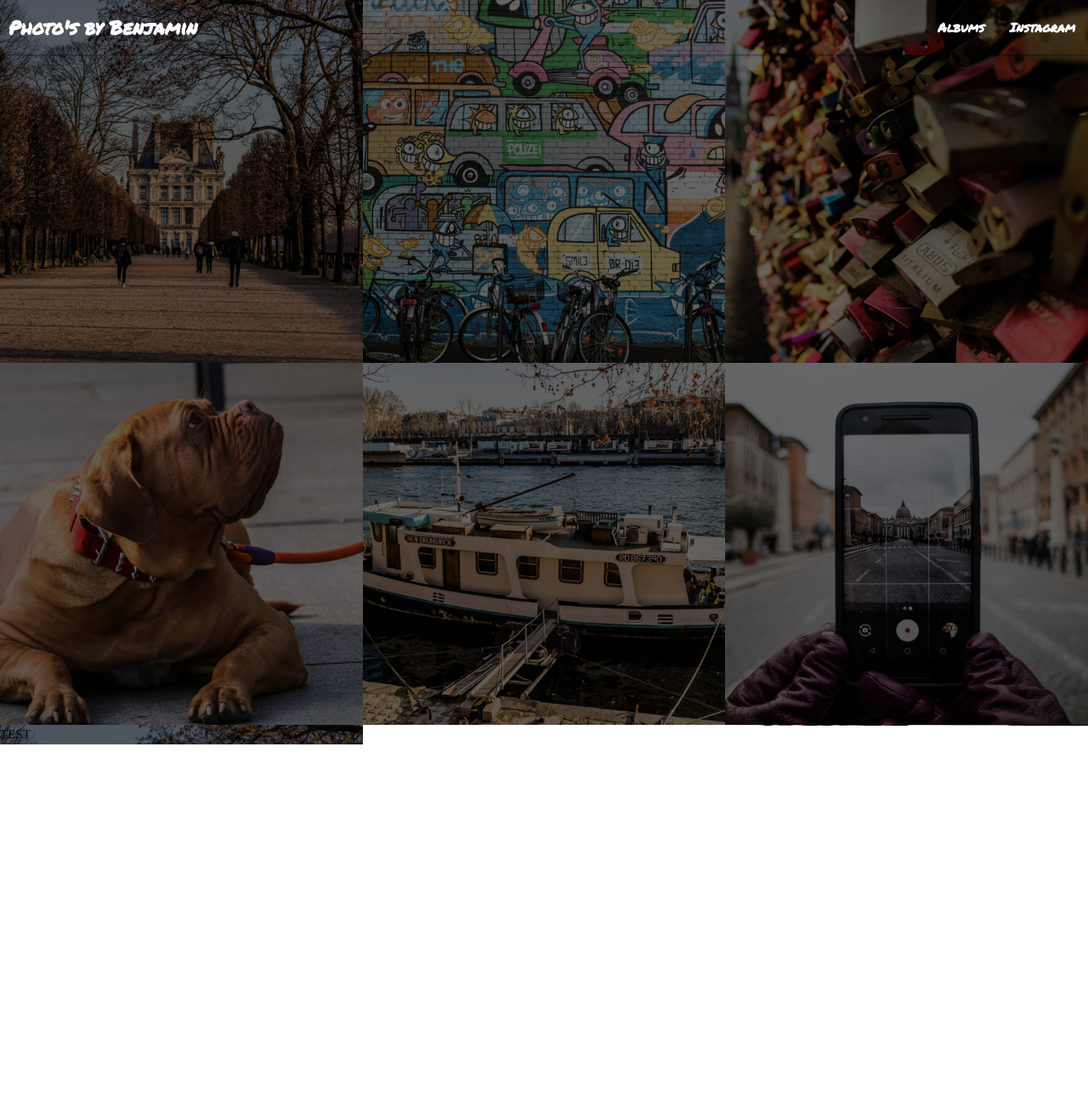
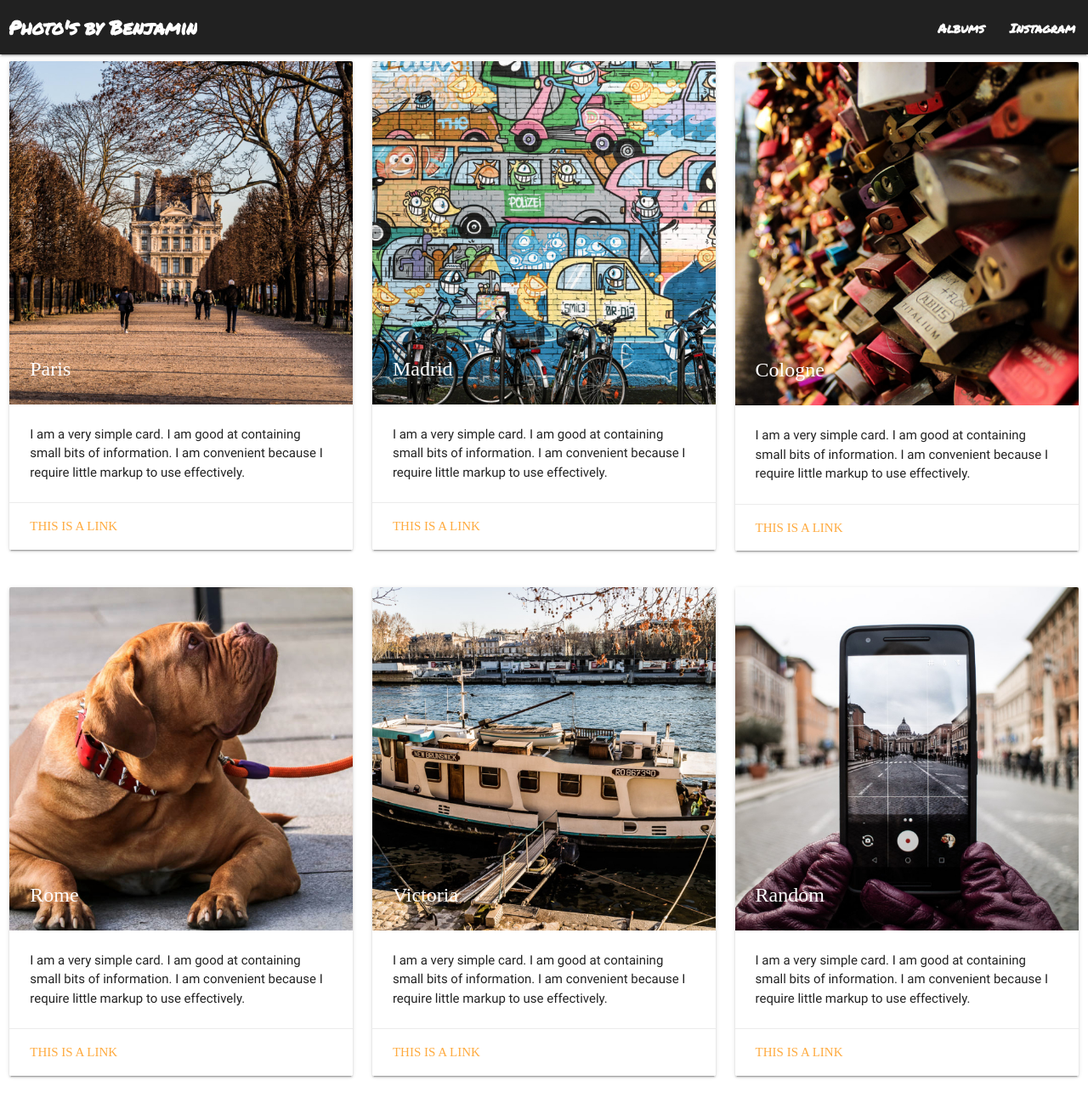
Before and after one commit to bmason8/photo-website, a plain HTML site: page albums.html in a window 1280 px wide. Shown: the whole page at 85% size. Before the commit the page ends 876 px from the top, so only its background shows below. Drawn offline with nearby package versions, Linux system fonts and the light colour scheme; a web font is replaced by a local one.

Commit message:
Switched from grid-images to 'image cards' for albums page. Added colour splash to navbar links. Removed 'fixed' from navbar on 'albums' page.

```diff
--- a/albums.html
+++ b/albums.html
@@ -21,33 +21,111 @@
 
 <body>
     <div class="flex-container">
-        <div class="navbar-fixed">
+        <div class="navbar albums-nav">
             <nav>
-                <div class="nav-wrapper"> <a href="index.html" class="brand-logo">Photo's by Benjamin</a>
+                <div class="nav-wrapper"> <a href="index.html" class="brand-logo waves-effect waves-orange">Photo's by Benjamin</a>
                     <ul class="right hide-on-med-and-down">
-                        <li><a href="albums.html">Albums</a></li>
-                        <li><a href="https://www.instagram.com/benjaminmason/">Instagram</a></li>
+                        <li><a href="albums.html" class="waves-effect waves-orange">Albums</a></li>
+                        <li><a href="https://www.instagram.com/benjaminmason/" class="waves-effect waves-orange">Instagram</a></li>
                     </ul>
                 </div>
             </nav>
-            <div class="row remove-margin header-box">
-                <div class="row remove-margin">
-                <a href="albums/paris.html"><img class="col s12 m6 l4 remove-padding tint-image" src="img/image-grid-1.jpg" alt=""></a>
-                <img class="col s12 m6 l4 remove-padding tint-image" src="img/image-grid-2.jpg" alt="">
-                <img class="col s12 m6 l4 remove-padding tint-image" src="img/image-grid-3.jpg" alt="">
-                <img class="col s12 m6 l4 remove-padding tint-image" src="img/image-grid-4.jpg" alt="">
-                <img class="col s12 m6 l4 remove-padding tint-image" src="img/image-grid-5.jpg" alt="">
-                <img class="col s12 m6 l4 remove-padding tint-image" src="img/image-grid-6.jpg" alt="">
-                <div class="col s12 m6 l4 remove-padding tint-image" id="parisDiv">TEST</div>
-                <div class="col s12 m6 l4" id="maridDiv"></div>
-                <div class="col s12 m6 l4" id="cologneDiv"></div>
-<!--
-                <img class="col s12 m6 l4 remove-padding tint-image" src="img/image-grid-7.jpg" alt="">
-                <img class="col s12 m6 l4 remove-padding tint-image" src="img/image-grid-8.jpg" alt="">
-                <img class="col s12 m6 l4 remove-padding tint-image" src="img/image-grid-9.jpg" alt="">
--->
+            <div class="flex-container">
+                <div class="row">
+        <div class="col s12 m6 l4">
+          <div class="card">
+            <div class="card-image">
+              <img src="img/image-grid-1.jpg">
+              <span class="card-title">Paris</span>
             </div>
+            <div class="card-content">
+              <p>I am a very simple card. I am good at containing small bits of information.
+              I am convenient because I require little markup to use effectively.</p>
+            </div>
+            <div class="card-action">
+              <a href="#">This is a link</a>
+            </div>
+          </div>
         </div>
+        <div class="col s12 m6 l4">
+          <div class="card">
+            <div class="card-image">
+              <img src="img/image-grid-2.jpg">
+              <span class="card-title">Madrid</span>
+            </div>
+            <div class="card-content">
+              <p>I am a very simple card. I am good at containing small bits of information.
+              I am convenient because I require little markup to use effectively.</p>
+            </div>
+            <div class="card-action">
+              <a href="#">This is a link</a>
+            </div>
+          </div>
+        </div>
+        <div class="col s12 m6 l4">
+          <div class="card">
+            <div class="card-image">
+              <img src="img/image-grid-3.jpg">
+              <span class="card-title">Cologne</span>
+            </div>
+            <div class="card-content">
+              <p>I am a very simple card. I am good at containing small bits of information.
+              I am convenient because I require little markup to use effectively.</p>
+            </div>
+            <div class="card-action">
+              <a href="#">This is a link</a>
+            </div>
+          </div>
+        </div>
+      </div>
+           <div class="row">
+        <div class="col s12 m6 l4">
+          <div class="card">
+            <div class="card-image">
+              <img src="img/image-grid-4.jpg">
+              <span class="card-title">Rome</span>
+            </div>
+            <div class="card-content">
+              <p>I am a very simple card. I am good at containing small bits of information.
+              I am convenient because I require little markup to use effectively.</p>
+            </div>
+            <div class="card-action">
+              <a href="#">This is a link</a>
+            </div>
+          </div>
+        </div>
+        <div class="col s12 m6 l4">
+          <div class="card">
+            <div class="card-image">
+              <img src="img/image-grid-5.jpg">
+              <span class="card-title">Victoria</span>
+            </div>
+            <div class="card-content">
+              <p>I am a very simple card. I am good at containing small bits of information.
+              I am convenient because I require little markup to use effectively.</p>
+            </div>
+            <div class="card-action">
+              <a href="#">This is a link</a>
+            </div>
+          </div>
+        </div>
+        <div class="col s12 m6 l4">
+          <div class="card">
+            <div class="card-image">
+              <img src="img/image-grid-6.jpg">
+              <span class="card-title">Random</span>
+            </div>
+            <div class="card-content">
+              <p>I am a very simple card. I am good at containing small bits of information.
+              I am convenient because I require little markup to use effectively.</p>
+            </div>
+            <div class="card-action">
+              <a href="#">This is a link</a>
+            </div>
+          </div>
+        </div>
+      </div>
+            </div>
     </div>
     </div>
     <!--Import jQuery before materialize.js-->
--- a/css/albums.css
+++ b/css/albums.css
@@ -1,9 +1,3 @@
-#parisDiv {
-    background-image: url("image-grid-1.jpg");
+nav {
+    background-color: rgba(0, 0, 0, 0.87);
 }
-#madridDiv {
-    background-image: url("../img/image-grid-2.jpg")
-}
-#cologneDiv {
-    background-image: url(../img/image-grid-3.jpg)
-}
```
Also changed, not shown: index.html (+4 -4 lines).
